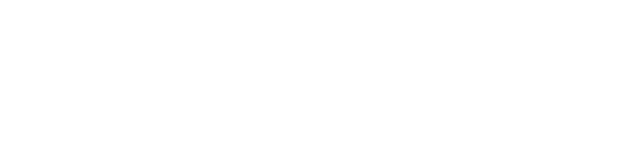
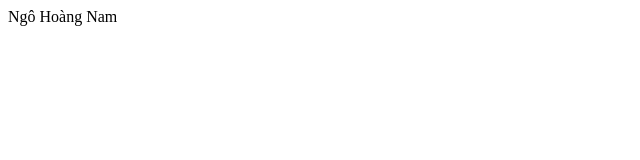
Before and after one commit to 0501my/CaseMd4-3, a plain HTML site: page FE/index.html in a window 1280 px wide. Shown: the whole page, without its empty margins (0-640 px from the left). Drawn offline with Linux system fonts and the light colour scheme.

Commit message:
thêm index html FE

```diff
--- a/FE/index.html
+++ b/FE/index.html
@@ -5,6 +5,6 @@
     <title>Title</title>
 </head>
 <body>
-
+Ngô Hoàng Nam
 </body>
 </html>
```
